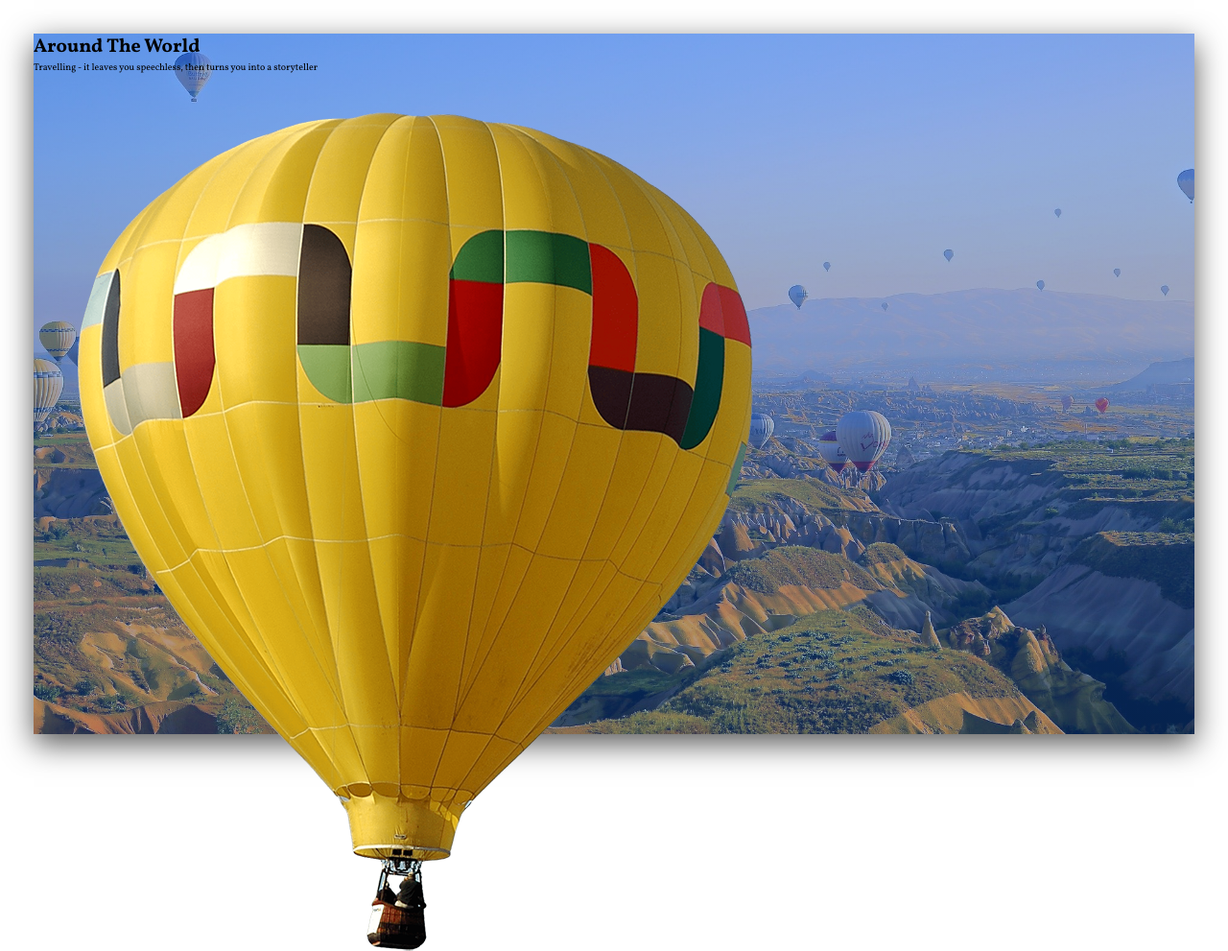
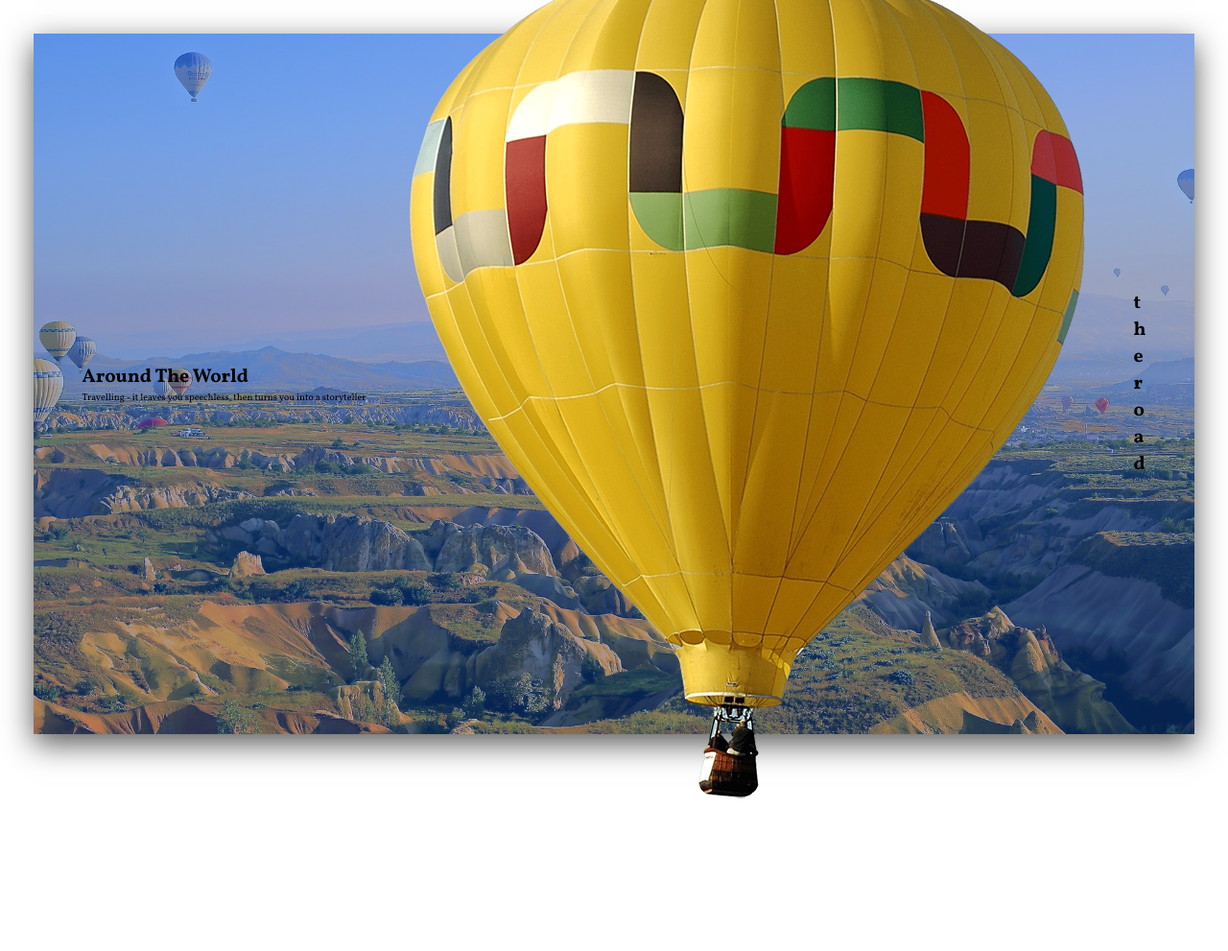
Before and after one commit to ANDREWAHN-UK/the-road, a plain HTML site: page index.html in a window 1280 px wide. Shown: the top 991 px of the page at 96% size. After the commit the page ends 882 px from the top, so only its background shows below. Drawn offline with Linux system fonts and the light colour scheme.

Commit message:
index.html - added center class to header element

```diff
--- a/index.html
+++ b/index.html
@@ -16,7 +16,7 @@
 
 <body>
     <div class="container">
-        <header class="header">
+        <header class="header center">
             <div class="header-text">
                 <h1 class="heading"> Around The World </h1>
                 <p class="header-parapgraph"> Travelling - it leaves you speechless, then turns you into a storyteller </p>
```
